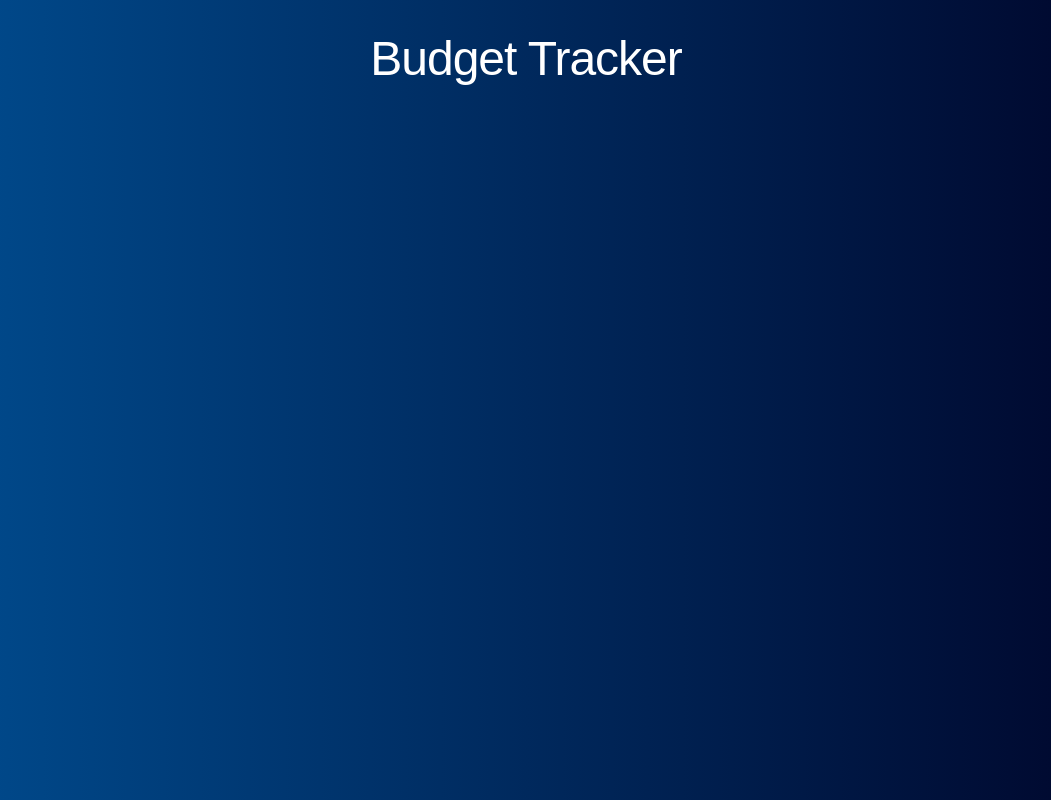
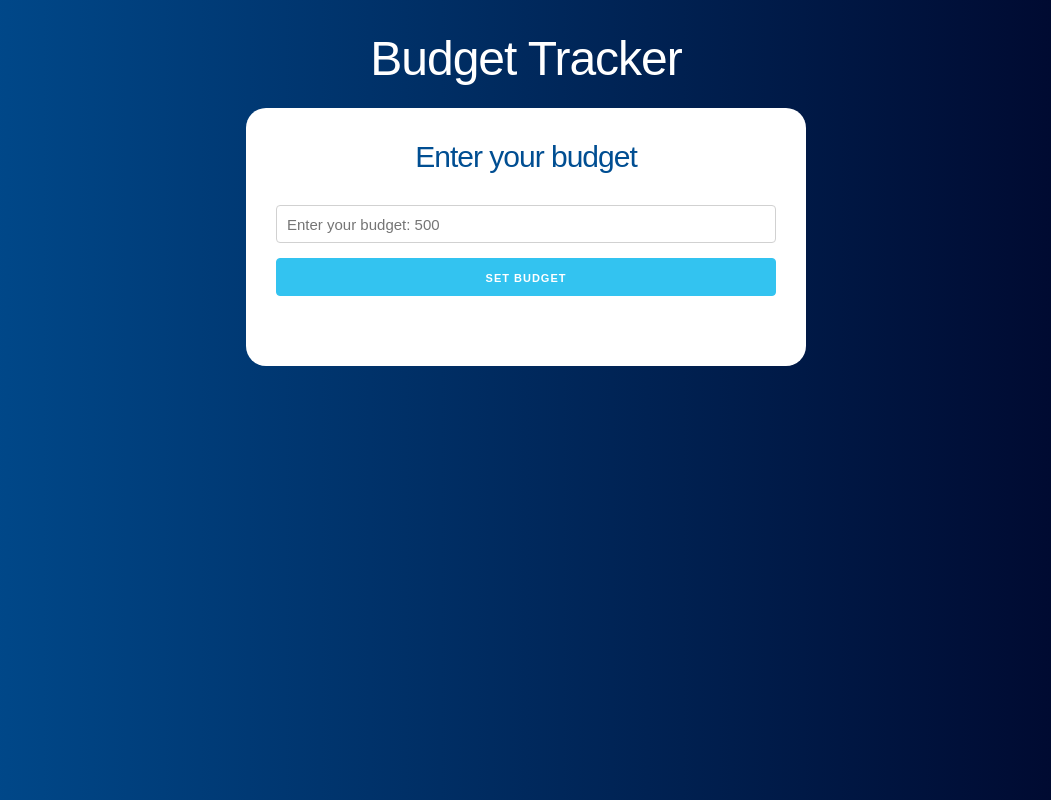
Before and after one commit to gsvidal/budget-tracker, a React (Create React App) app: page / in a window 1280 px wide. Shown: the whole page, without its empty margins (114-1165 px from the left). Built offline with nearby package versions, Linux system fonts and the light colour scheme.

Commit message:
Add Budget and Error component also budget and error states

```diff
--- a/src/App.js
+++ b/src/App.js
@@ -1,11 +1,16 @@
 import logo from './logo.svg';
-// import './App.css';
+import Budget from './components/Budget';
+
 
 function App() {
   return (
     <div className="container">
       <header>
         <h1>Budget Tracker</h1>
+        <div className="principal-content content">
+          <Budget/>
+        </div>
+
       </header>
     </div>
   );
--- /dev/null
+++ b/src/components/Budget.js
@@ -0,0 +1,51 @@
+import React, { Fragment, useState } from 'react';
+import Error from './Error';
+
+const Budget = () => {
+
+  // Define state
+  const [ budget, saveBudget ] = useState(0);
+  const [ error, setError ] = useState(false);
+
+  // function that reads budget
+  const defineBudget = event => {
+    saveBudget(parseInt(event.target.value,10));
+  }
+
+  // Submit to set the budget
+  const setBudget = event => {
+    event.preventDefault();
+
+    // Budget input validation (positive number)
+    if(budget <= 0 || isNaN(budget)) {
+      setError(true);
+      return;
+    }
+
+    // In case validation is true
+    setError(false);
+  }
+
+  return(
+    <Fragment>
+      <h2>Enter your budget</h2>
+      { error && <Error message="Invalid Budget" /> }
+      <form action=""
+        onSubmit={setBudget}>
+        <input
+          type="number"
+          className="u-full-width"
+          placeholder="Enter your budget: 500"
+          onChange={defineBudget}
+        />
+        <input
+          type="submit"
+          className="button-primary u-full-width"
+          value="Set Budget"
+        />
+      </form>
+    </Fragment>
+  );
+}
+
+export default Budget;
--- /dev/null
+++ b/src/components/Error.js
@@ -0,0 +1,7 @@
+import React from 'react';
+
+const Error = ({ message }) => (
+  <p className="alert alert-danger error">{message}</p>
+);
+
+export default Error;
--- a/src/index.css
+++ b/src/index.css
@@ -12,22 +12,24 @@ body {
 header {
   margin: 30px 0;
 }
-.contenido {
+.content {
   padding:20px;
+  margin: 0 auto;
+  max-width: 500px;
 }
-.contenido-principal {
+.principal-content {
   background-color: white;
   padding: 30px;
   border-radius: 20px;
 }
-.presupuesto p{
+.budget p{
   margin-bottom: 0;
   font-weight: bold;
 }
-.presupuesto p span {
+.budget p span {
   font-weight: normal;
 }
-#gastos {
+#expenses {
   margin-bottom: 30px;
 }
 h1 {
@@ -45,7 +47,7 @@ h2 {
   font-size:3rem!important;
   text-align: center;
 }
-.campo {
+.field {
   margin-bottom: 2rem;
 }
 .error {
@@ -78,25 +80,25 @@ h2 {
   background-color: #fff3cd;
   border-color: #ffeeba;
 }
-.gastos-realizados  {
+.expenses-incurred  {
   margin-bottom: 2rem;
 }
-.gastos-realizados li{
+.expenses-incurred li{
   list-style: none;
   margin-bottom: 0rem;
   border-bottom: 1px solid #e1e1e1;
   padding: 1rem 0;
 }
-.gastos-realizados li:last-of-type {
+.expenses-incurred li:last-of-type {
   margin-bottom: 0!important;
 }
-.gastos-realizados li p {
+.expenses-incurred li p {
   display: flex;
   justify-content: space-between;
   align-items: center;
   margin:0;
 }
-.gastos-realizados li p .gasto {
+.expenses-incurred li p .expense {
   background-color: #004085;
   padding: 1rem;
   color:white;
```
Also changed, not shown: src/components/Pregunta.js (deleted).
